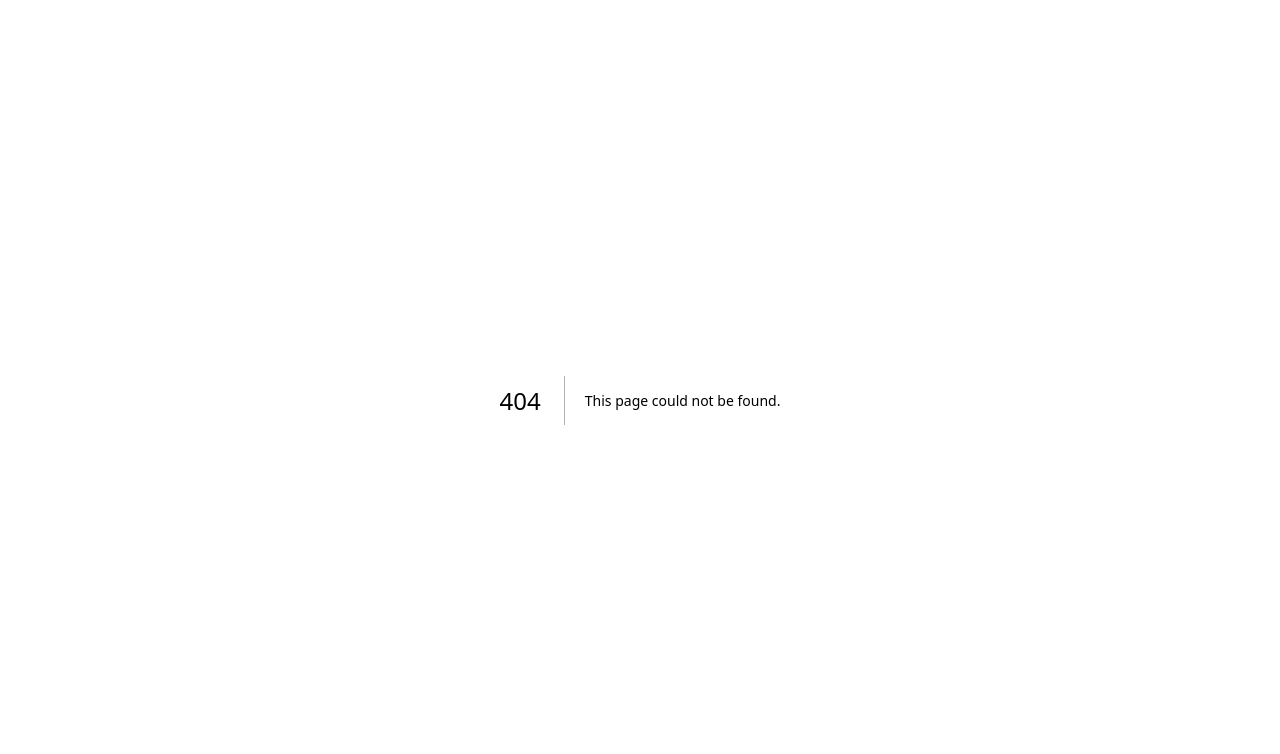
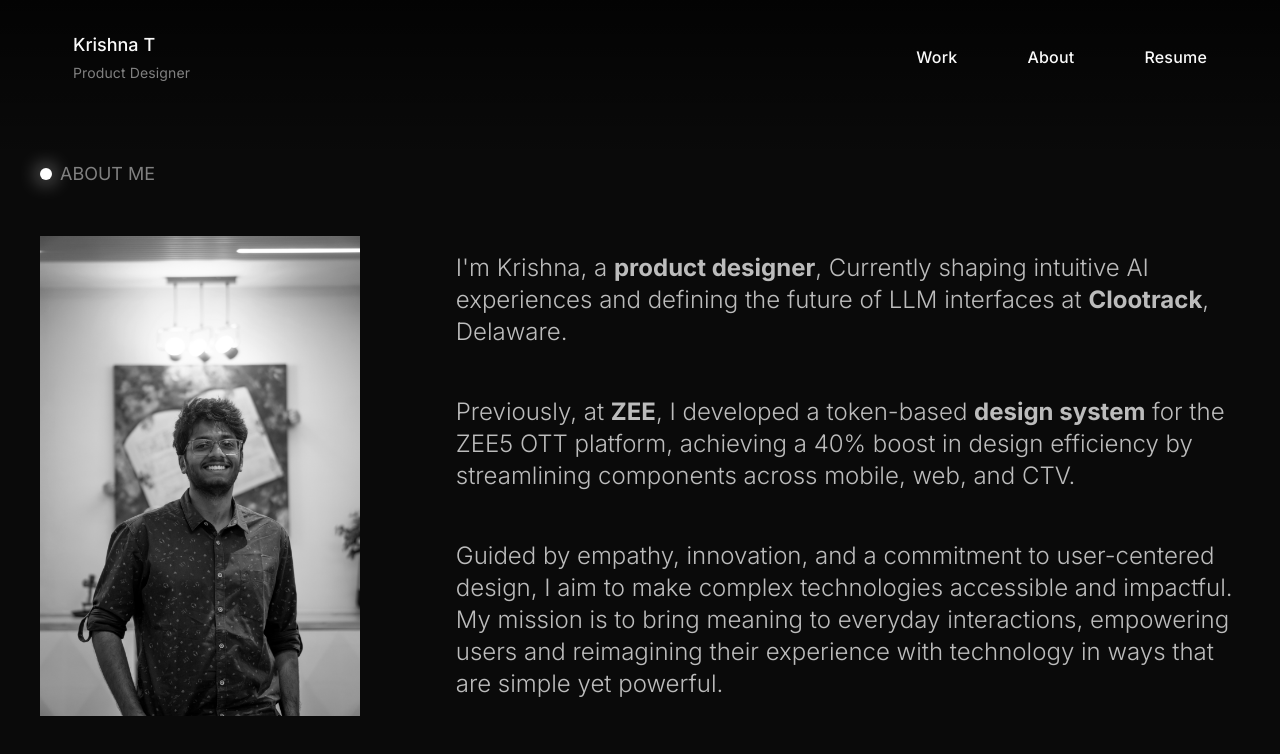
Before and after one commit to thirumurugankrishna-cloud/krish-portfolio, a Next.js app: page /about in a window 1280 px wide. Before the commit this address had no page. Shown: the top 754 px of the page. Built offline with nearby package versions, Linux system fonts and the light colour scheme.

Commit message:
started about page

```diff
--- /dev/null
+++ b/src/app/about/page.jsx
@@ -0,0 +1,54 @@
+import Navbar from "@/components/navbar";
+import Image from "next/image";
+import React from "react";
+
+const AboutPage = () => {
+  return (
+    <>
+      <Navbar />
+      <main className=" max-w-screen-xl mx-auto min-h-screen px-10 ">
+        <section className=" space-y-12">
+          <div className=" flex gap-2 items-center">
+            <div className=" size-3 rounded-full bg-white  shadow-[0px_0px_20px_0px]"></div>
+            <h2 className=" text-lg text-[#808080]">ABOUT ME</h2>
+          </div>
+          <div className=" flex gap-12 lg:gap-24 items-center h-full">
+            <Image
+              src={"/picture.png"}
+              height={560}
+              width={840}
+              alt="krishna photo"
+              className=" h-full lg:h-[60vh] w-auto"
+            />
+
+            <div className=" space-y-12 text-base lg:text-2xl text-[#BCBCBC] font-light leading-loose">
+              <p>
+                I&apos;m Krishna, a{" "}
+                <span className=" font-bold">product designer</span>, Currently
+                shaping intuitive AI experiences and defining the future of LLM
+                interfaces at <span className=" font-bold">Clootrack</span>,
+                Delaware.
+              </p>
+              <p>
+                Previously, at <span className=" font-bold">ZEE</span>, I
+                developed a token-based{" "}
+                <span className=" font-bold">design system</span> for the ZEE5
+                OTT platform, achieving a 40% boost in design efficiency by
+                streamlining components across mobile, web, and CTV.
+              </p>
+              <p>
+                Guided by empathy, innovation, and a commitment to user-centered
+                design, I aim to make complex technologies accessible and
+                impactful. My mission is to bring meaning to everyday
+                interactions, empowering users and reimagining their experience
+                with technology in ways that are simple yet powerful.
+              </p>
+            </div>
+          </div>
+        </section>
+      </main>
+    </>
+  );
+};
+
+export default AboutPage;
```
Also changed, not shown: public/picture.png (added).
